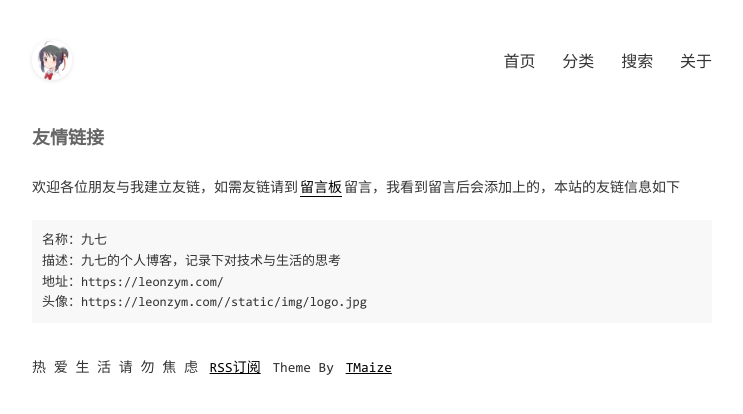
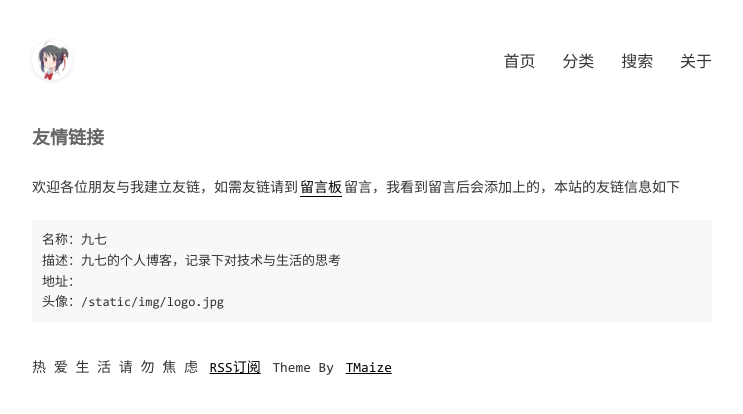
Before and after one commit to Leon-zym/blog-jekyll-tmaize, a Jekyll site: the page built from pages/links.md, in a window 1280 px wide. Shown: the top 414 px of the page, without its empty margins (268-1011 px from the left). Built offline with Jekyll 4.4.1, drawn with Linux system fonts in a browser that asks for light colours; part of the change alters nothing that is shown.

Commit message:
remove domainURL

```diff
--- a/_config.yml
+++ b/_config.yml
@@ -27,7 +27,7 @@ exclude:
 
 # 域名配置
 # baseurl配置,如果网站部署在根目录下的其他目录中，请设置为 /目录名
-domainUrl: 'https://leonzym.com/'
+# domainUrl: 'https://leonzym.com/'
 baseurl: ''
 
 # 吐个槽地址，会在chat页面中重定向到该地址
```
